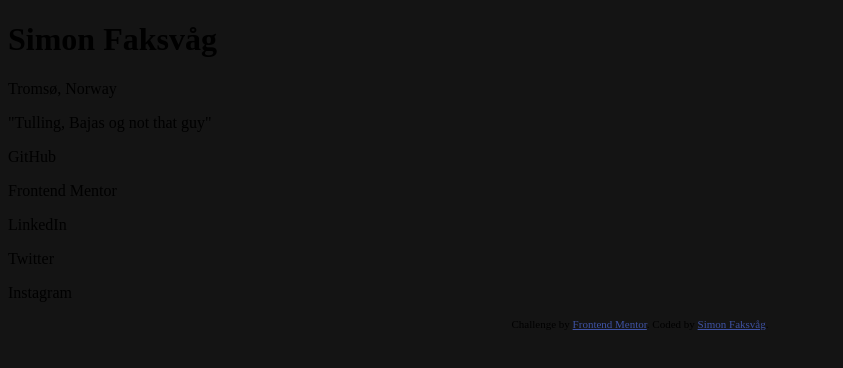
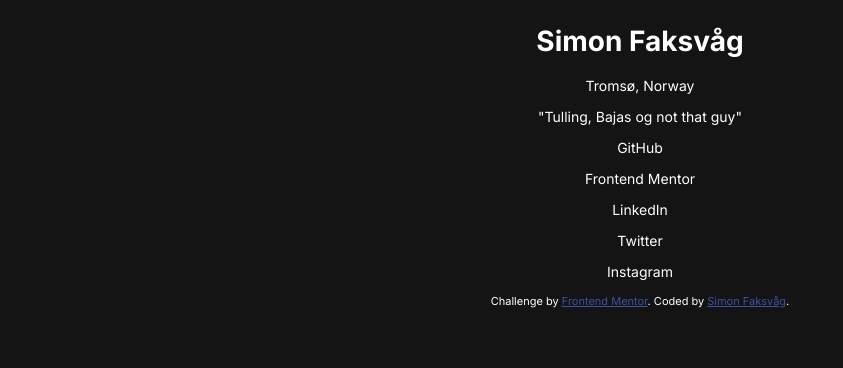
Before and after one commit to LurF43nDT/social-links-profile-main--1-, a plain HTML site: page index.html in a window 1280 px wide. Shown: the whole page, without its empty margins (0-843 px from the left). Drawn offline with Linux system fonts and the light colour scheme.

Commit message:
started css

```diff
--- a/index.html
+++ b/index.html
@@ -3,7 +3,9 @@
 <head>
   <meta charset="UTF-8">
   <meta name="viewport" content="width=device-width, initial-scale=1.0"> <!-- displays site properly based on user's device -->
-
+  <link rel="preconnect" href="https://fonts.googleapis.com">
+  <link rel="preconnect" href="https://fonts.gstatic.com" crossorigin>
+  <link href="https://fonts.googleapis.com/css2?family=Inter:wght@100..900&display=swap" rel="stylesheet">
   <link rel="icon" type="image/png" sizes="32x32" href="./assets/images/favicon-32x32.png">
   <link rel="stylesheet" href="./style.css">
   <title>Frontend Mentor | Social links profile</title>
--- a/style.css
+++ b/style.css
@@ -1,7 +1,13 @@
 body {
     background-color: hsl(0, 0%, 8%);
+    font-family: "Inter";
+    color: hsl(0, 0%, 100%);
+    text-align: center;
+    font-size: 14px;
+    margin: 5px;
+    box-sizing: border-box;
 }
 
 .mainobject{
-
+ display: flex
 }
```
